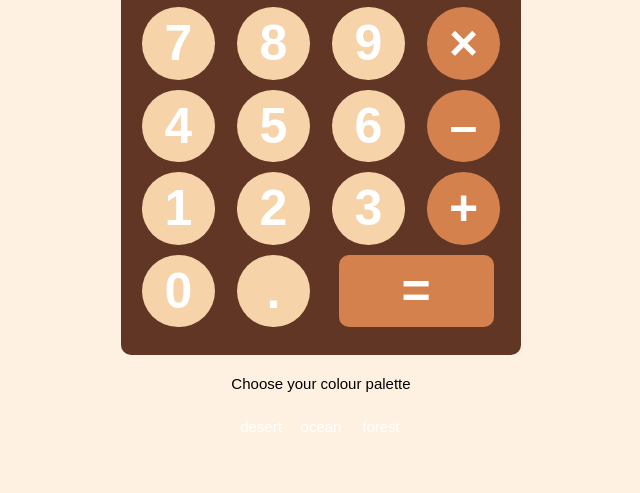
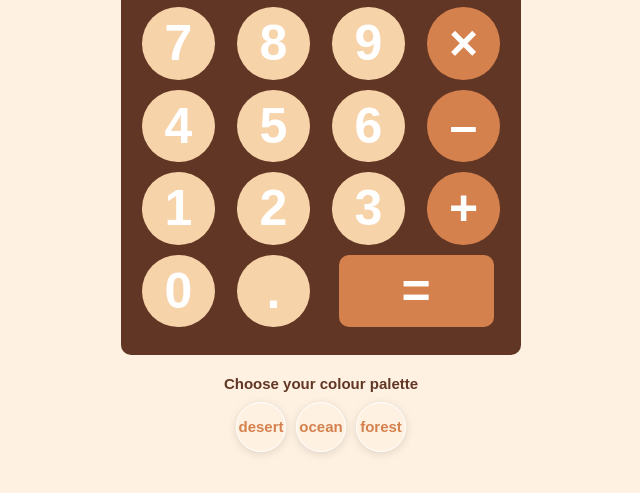
Before and after one commit to kajajaronska/odin-calculator, a plain HTML site: page index.html in a window 1280 px wide. Shown: the part 297-790 px from the top of the page, without its empty margins (319-959 px from the left). Drawn offline with Linux system fonts and the light colour scheme; a web font is replaced by a local one.

Commit message:
Updating style of different color theme buttons

```diff
--- a/calculator-style.css
+++ b/calculator-style.css
@@ -30,7 +30,6 @@
 :root,
 :root.desert {
     --num-btns-color:#F7D3AA;
-    /* --desert-2:#DF9D6C; */
     --function-btns-color:#D4814E;
     --display-color:#935B3E;
     --main-container-color:#623624;
@@ -118,32 +117,40 @@ body {
     width: 5rem;
     height: 5rem;
     border-radius: 50%;
-
-    background-color: rgb(243, 235, 126);
+    border: white 1px solid;
 
     display: flex;
     justify-content: center;
     align-items: center;
+
+    font-weight: 800;
+    color: var(--function-btns-color);
+
+
+    box-shadow: rgba(99, 99, 99, 0.2) 0px 2px 8px 0px;
+
 }
 
 .style-info {
-    color: black;
+    color: var(--main-container-color);
+    font-weight: bold;
 }
 
-.desert {
+/* .desert {
     color: var(--desert-1);
+    color: black;
     background-color: var(--desert-4);
-}
+} */
 
-.ocean {
+/* .ocean {
     color: var(--ocean-5);
     background-color: var(--ocean-2);
-}
+} */
 
-.forest {
+/* .forest {
     color: var(--forest-1);
     background-color: var(--forest-5);
-}
+} */
 
 /*****************************/
 /* MAIN CONTAINER */
--- a/calculator.js
+++ b/calculator.js
@@ -375,7 +375,6 @@ const operate = function(firstNum, secondNum, operator) {
 /////////////////////////
 // COLOR PALLETES FUNCTIONALITY
 
-
 const setTheme = (theme) => document.documentElement.className = theme;
 
 styleBtn.forEach((button)=>{
```
